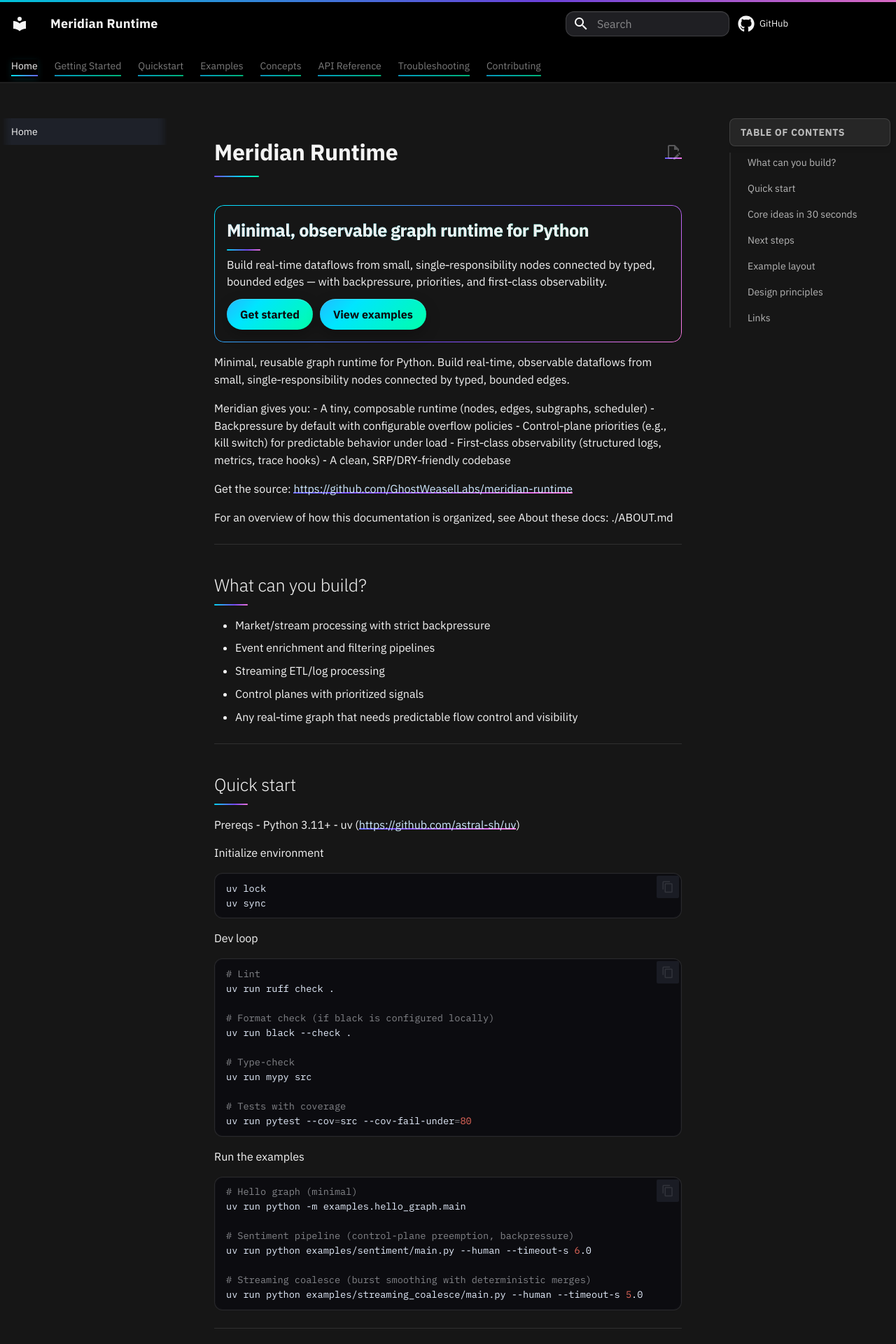
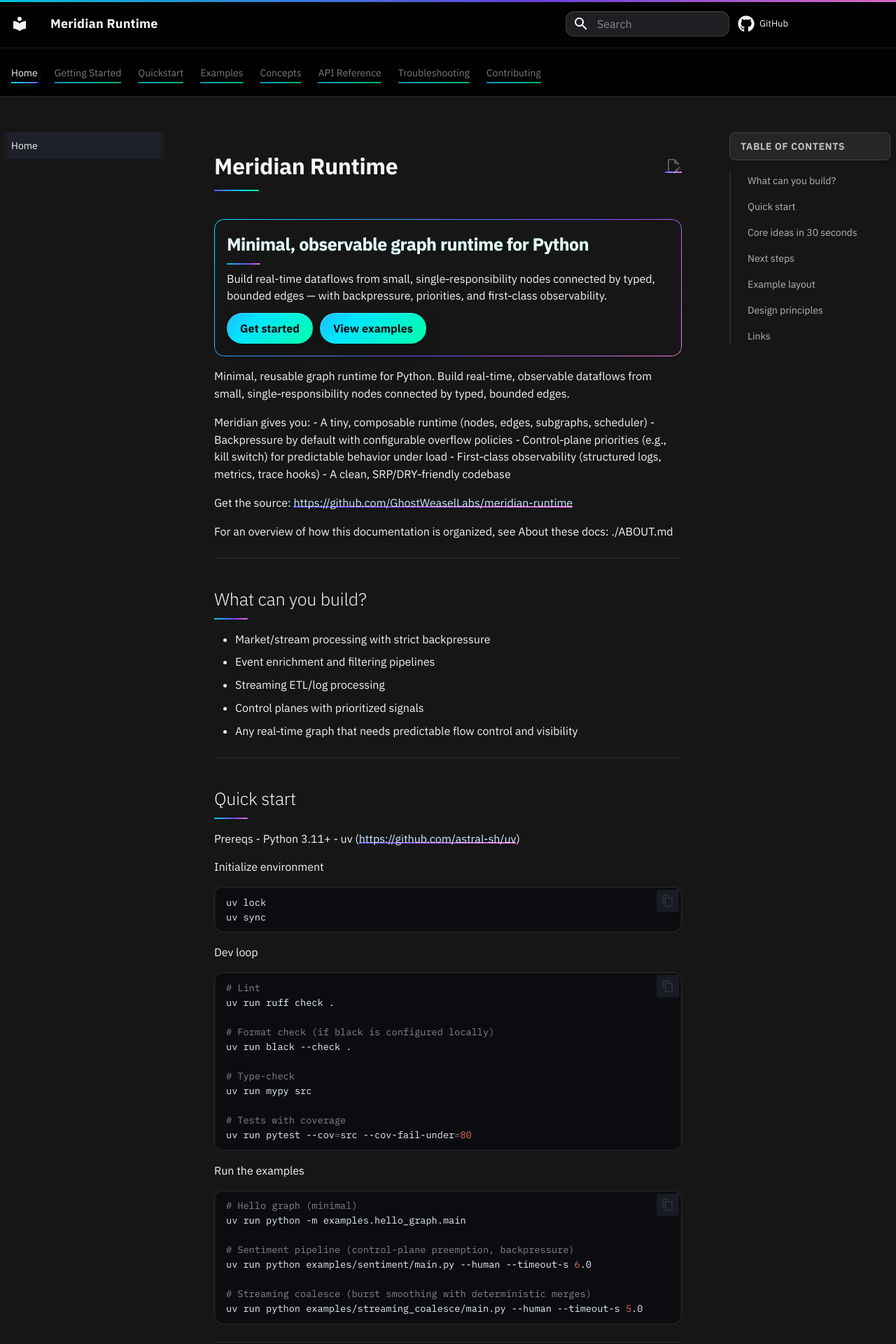
Before and after one commit to GhostWeaselLabs/arachne, an MkDocs documentation site: the page built from docs/index.md, in a window 1280 px wide. Shown: the top 1920 px of the page at 70% size. Built offline with MkDocs 1.6.1 and Material for MkDocs 9.7.7, drawn with Linux system fonts in a browser that asks for light colours; comment, search, counter and statistics services are not loaded.

Commit message:
docs(ui): two-row header like Material; actions flush-right; tabs in secondary bar; Home chip matches TOC; spacing aligned to reference

```diff
--- a/docs/styles/overrides.css
+++ b/docs/styles/overrides.css
@@ -104,6 +104,34 @@
     padding-top: var(--mr-space-2);
     padding-bottom: var(--mr-space-2);
 }
+
+/* Header two-row layout: top bar (brand left, actions right), secondary bar (tabs) */
+.md-header__inner .md-grid {
+    display: grid;
+    grid-template-columns: auto 1fr auto; /* brand | spacer | actions */
+    align-items: center;
+    gap: var(--mr-space-6);
+}
+
+/* Brand pinned left */
+.md-header__inner .md-header__title {
+    justify-self: start;
+}
+
+/* Header actions (search + GitHub) flushed right */
+.md-header__inner .md-header__options {
+    justify-self: end;
+    display: inline-flex;
+    align-items: center;
+    gap: var(--mr-space-5);
+    margin: 0;
+}
+
+/* Ensure search + GitHub are tight to the right within the container */
+.md-header__inner .md-search,
+.md-header__inner .md-header__source {
+    margin: 0;
+}
 /* Theme sweep: subtle gradient bar along the header */
 .md-header::after {
     content: "";
@@ -121,14 +149,21 @@
     letter-spacing: 0.2px;
 }
 
-/* 3) Navigation tabs – gradient hover/active underline */
+/* 3) Navigation tabs – secondary bar under the header (Material-style) */
 .md-tabs {
     background: var(--mr-primary) !important;
-    border-top: 1px solid transparent;
+    border-top: 1px solid var(--mr-border);
     border-bottom: 1px solid var(--mr-border);
-    padding-top: 0;
-    padding-bottom: 0;
-    margin-left: 0; /* prevent tabs from shifting content */
+    padding-top: var(--mr-space-2);
+    padding-bottom: var(--mr-space-2);
+    position: relative;
+    z-index: 5;
+}
+
+/* Keep tabs aligned to grid width */
+.md-tabs .md-grid {
+    max-width: 1400px;
+    margin: 0 auto;
 }
 
 .md-tabs__link {
@@ -205,13 +240,16 @@
     box-shadow: none;
 }
 
-/* Breadcrumb/Home: labeled bar matching TOC style */
+/* Breadcrumb/Home: labeled bar matching TOC style exactly */
 .md-content__inner .md-typeset .md-breadcrumbs,
 .md-typeset .md-breadcrumbs {
     background: var(--mr-bg-elev);
     border: 1px solid var(--mr-border);
-    border-radius: 8px; /* match TOC radius */
-    padding: 0.5rem 0.75rem;
+    border-radius: 8px;
+    height: 40px;
+    display: inline-flex;
+    align-items: center;
+    padding: 0 0.75rem;
     box-shadow: 0 2px 8px rgba(0, 0, 0, 0.18);
 }
 
@@ -235,14 +273,18 @@
     background: var(--mr-bg-elev);
     border: 1px solid var(--mr-border);
     border-radius: 8px;
-    padding: 0.5rem 0.75rem;
+    height: 40px;
+    display: flex;
+    align-items: center;
+    padding: 0 0.75rem;
     box-shadow: 0 2px 8px rgba(0, 0, 0, 0.18);
 }
 
-/* TOC list items with subtle separators only */
+/* TOC list items with subtle separators only; align to labeled bar baseline */
 .md-sidebar .md-nav--secondary .md-nav__list {
     background: transparent;
     border-left: 2px solid rgba(255, 255, 255, 0.08);
+    margin-top: var(--mr-space-3);
 }
 
 .md-sidebar .md-nav--secondary .md-nav__link {
@@ -321,7 +363,9 @@
         background-position var(--mr-anim-duration) ease,
         background-size var(--mr-anim-duration) ease;
     background-clip: border-box;
-    text-underline-offset: var(--mr-underline-offset);
+    text-underline-offset: calc(
+        var(--mr-underline-offset) + 1px
+    ); /* extra clearance */
     text-decoration-skip-ink: auto;
     border-radius: 2px;
 }
@@ -513,10 +557,10 @@
     }
 }
 
-/* Right-align header actions (search + GitHub) within Material grid */
+/* Right-align header actions (search + GitHub) within Material grid (top bar) */
 .md-header__inner .md-grid {
     display: grid;
-    grid-template-columns: auto 1fr auto; /* left title / tabs / right actions */
+    grid-template-columns: auto 1fr auto; /* brand | spacer | actions */
     align-items: center;
     gap: var(--mr-space-6);
 }
```
